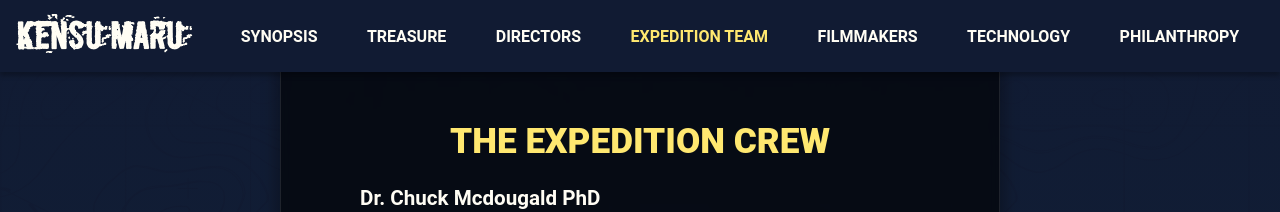
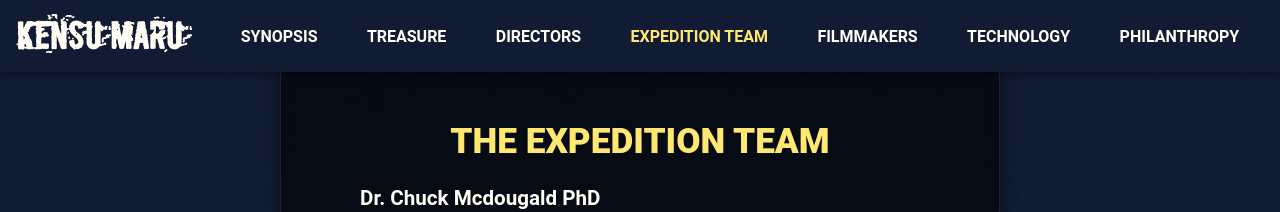
Before and after one commit to dylan-cm/kensumaru, a React (Create React App) app: page /ExpeditionTeam in a window 1280 px wide. Shown: the top 212 px of the page. Built offline with nearby package versions, Linux system fonts and the light colour scheme.

Commit message:
expedition title mispelling

```diff
--- a/src/screens/ExpeditionTeam.tsx
+++ b/src/screens/ExpeditionTeam.tsx
@@ -4,7 +4,7 @@ import Layout from "../organisms/Layout";
 const Crew = () => {
   return (
     <Layout>
-      <Section head="The Expedition Crew">
+      <Section head="The Expedition Team">
         <h3>Dr. Chuck Mcdougald PhD</h3>
         <h4>Expedition Leader</h4>
         <p>
@@ -220,7 +220,7 @@ const Crew = () => {
           expedition.
         </p>
       </Section>
-      <Section head="Philippine Crew">
+      <Section head="The Philippine Crew">
         <h3>JJ Samual Soriano</h3>
         <h4>Philippine Government Liaison</h4>
         <p>
```
